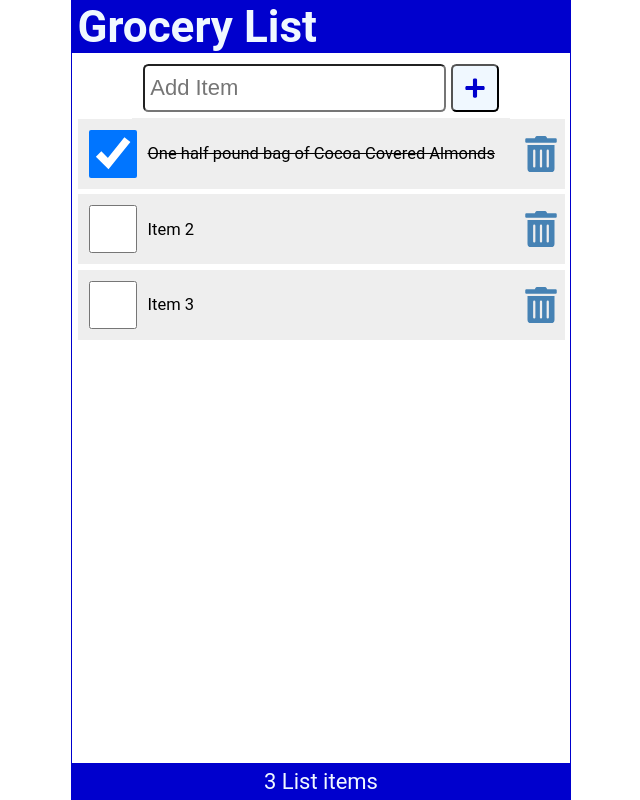
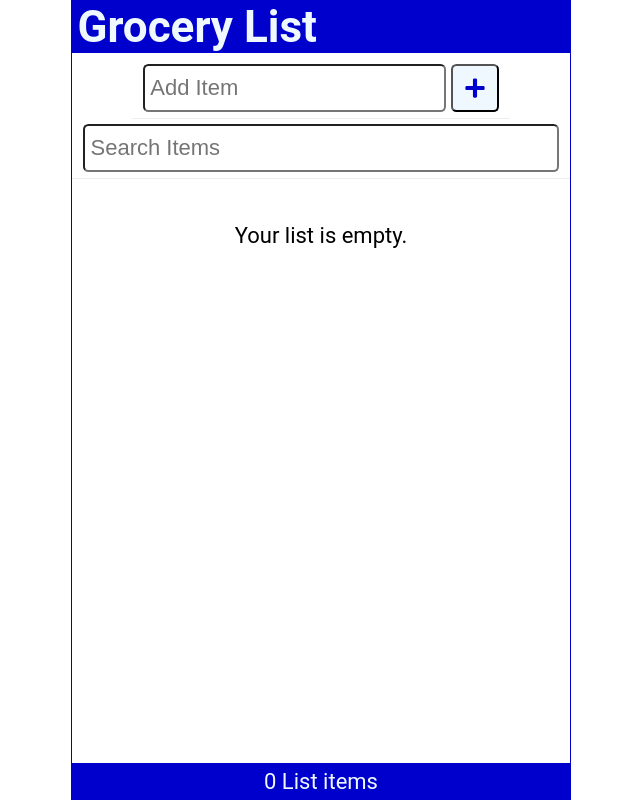
Before and after one commit to imonweb/ReactJS-9Hrs-Course, a React (Create React App) app: page / in a window 1280 px wide. Shown: the whole page, without its empty margins (319-959 px from the left). Built offline with nearby package versions, Linux system fonts and the light colour scheme.

Commit message:
chapter12

```diff
--- /dev/null
+++ b/data/db.json
@@ -0,0 +1,19 @@
+{
+    "items": [
+        {
+            "id": 1,
+            "checked": false,
+            "item": "Almonds, Unsalted, in the blue bag"
+        },
+        {
+            "id": 2,
+            "checked": false,
+            "item": "Pizza"
+        },
+        {
+            "id": 3,
+            "checked": false,
+            "item": "Bread"
+        }
+    ]
+}
--- a/src/AddItem.js
+++ b/src/AddItem.js
@@ -1,13 +1,15 @@
-import React from 'react'
+import React, {useRef} from 'react'
 import { FaPlus } from 'react-icons/fa'
 
 const AddItem = ({ newItem, setNewItem, handleSubmit }) => {
+  const inputRef = useRef();
   return (
     <div>
       <form className='addForm' onSubmit={handleSubmit}>
         <label htmlFor="addItem">Add Item</label>
         <input
           autoFocus
+          ref={inputRef}
           id="addItem"
           type="text"
           placeholder='Add Item'
@@ -18,6 +20,7 @@
         <button
           type='submit'
           aria-label='Add Item'
+          onClick={() => inputRef.current.focus()}
         >
           <FaPlus />
         </button>
--- a/src/App.js
+++ b/src/App.js
@@ -4,40 +4,48 @@
 import AddItem from './AddItem';
 import Content from './Content';
 import Footer from './Footer';
-import {useState} from 'react'
+import {useState, useEffect} from 'react'
+import SearchItems from './SearchItems';
 
 function App() {
 
-   const [items, setItems] = useState([
-    {
-      id: 1,
-      checked: true,
-      item: "One half pound bag of Cocoa Covered Almonds"
-    },
-    {
-      id: 2,
-      checked: false,
-      item: "Item 2"
-    },
-    {
-      id: 3,
-      checked: false,
-      item: "Item 3"
-    }
-  ]);
+  //  const [items, setItems] = useState([
+  //   {
+  //     id: 1,
+  //     checked: true,
+  //     item: "One half pound bag of Cocoa Covered Almonds"
+  //   },
+  //   {
+  //     id: 2,
+  //     checked: false,
+  //     item: "Item 2"
+  //   },
+  //   {
+  //     id: 3,
+  //     checked: false,
+  //     item: "Item 3"
+  //   }
+  // ]);
+
+    const [items, setItems] = useState(JSON.parse(localStorage.getItem('shoppinglist')) || [])
 
     const [newItem, setNewItem] = useState('')
+    const [search, setSearch] = useState('')
 
-    const setAndSaveItems = (newItems) => {
-      setItems(newItems);
-      localStorage.setItem('shoppinglist', JSON.stringify(newItems));
-    }
+    useEffect(() => {
+       localStorage.setItem('shoppinglist', JSON.stringify(items));
+    }, [items])
+
+    // const setAndSaveItems = (newItems) => {
+    //   setItems(newItems);
+
+    // }
 
     const addItem = (item) => {
       const id = items.length ? items[items.length - 1].id + 1 : 1;
       const myNewItem = { id, checked: false, item };
       const listItems = [...items, myNewItem];
-      setAndSaveItems(listItems);
+      setItems(listItems);
 
     }
 
@@ -45,7 +53,7 @@
       // console.log(`key: ${id}`)
       const listItems = items.map((item) => item.id === id ? { ...item,
       checked: !item.checked } : item);
-      setAndSaveItems(listItems);
+      setItems(listItems);
     }
 
     const handleDelete = (id) => {
@@ -53,7 +61,7 @@
       const listItems = items.filter((item) => item.id !== id);
       // setItems(listItems);
       // localStorage.setItem('shoppinglist', JSON.stringify(listItems));
-      setAndSaveItems(listItems);
+      setItems(listItems);
     }
 
     const handleSubmit = (e) => {
@@ -75,8 +83,12 @@
         setNewItem={setNewItem}
         handleSubmit={handleSubmit}
        />
+       <SearchItems
+        search={search}
+        setSearch={setSearch}
+       />
        <Content
-        items={items}
+        items={items.filter(item => ((item.item).toLowerCase()).includes(search.toLowerCase()))}
         handleCheck={handleCheck}
         handleDelete={handleDelete}
        />
--- /dev/null
+++ b/src/SearchItems.js
@@ -0,0 +1,19 @@
+import React from 'react'
+
+const SearchItems = ({search, setSearch}) => {
+  return (
+    <form className='searchForm' onSubmit={(e) => e.preventDefault()}>
+      <label htmlFor='search'>Search</label>
+      <input
+        type="text"
+        id="search"
+        role="searchbox"
+        placeholder="Search Items"
+        value={search}
+        onChange={(e) => setSearch(e.target.value)}
+      />
+    </form>
+  )
+}
+
+export default SearchItems
```
